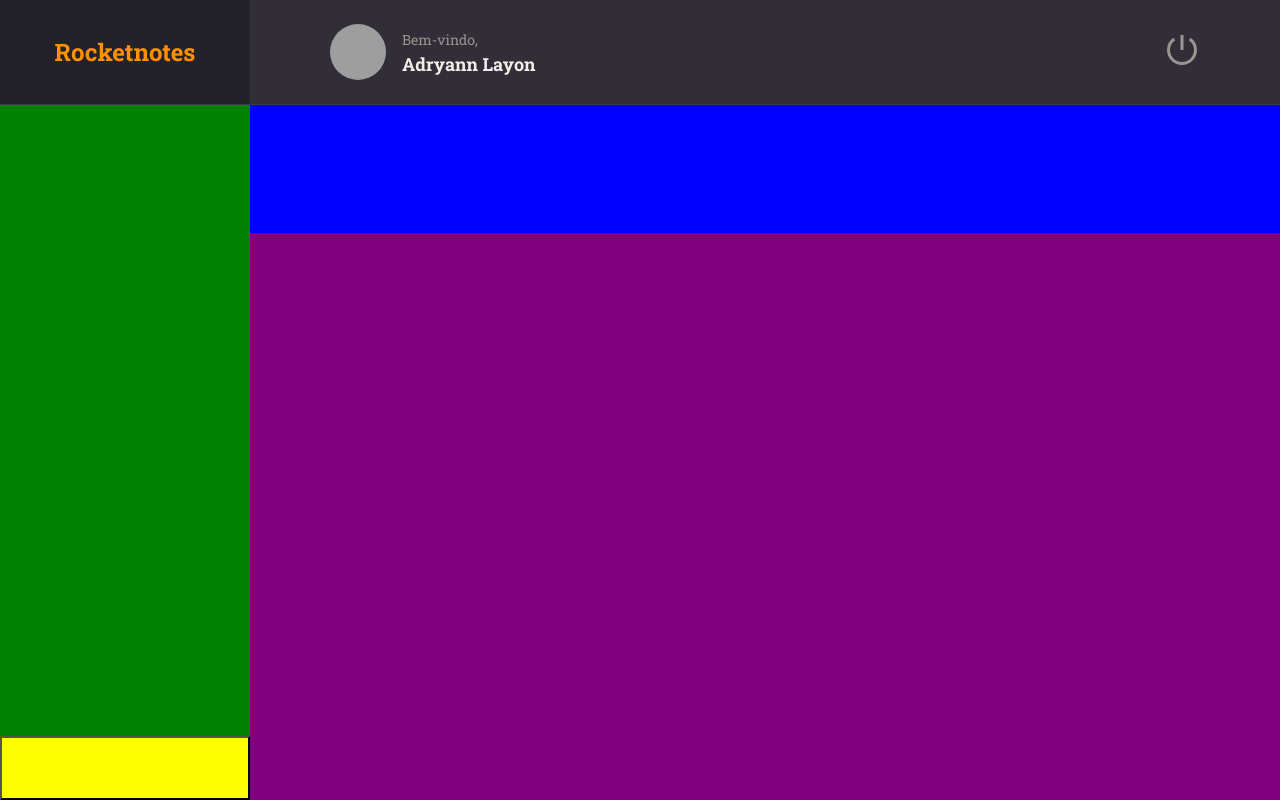
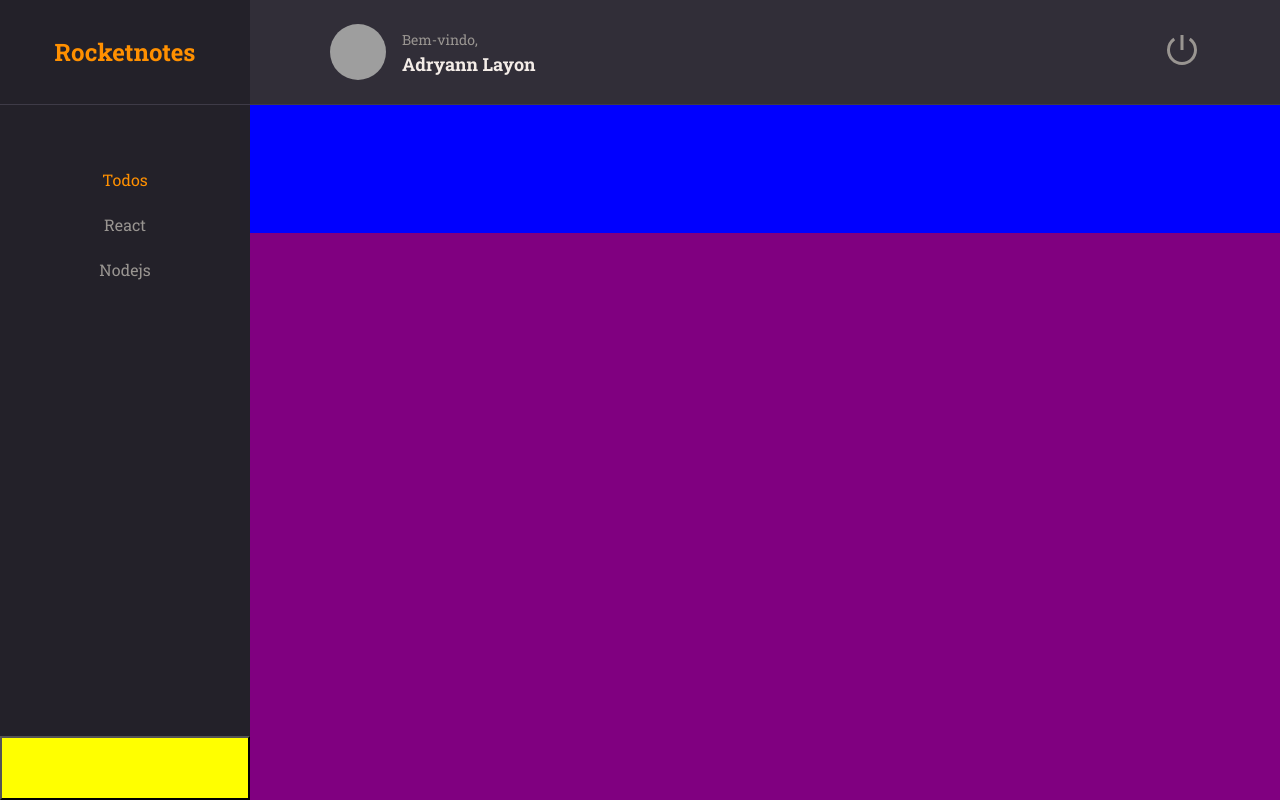
Before and after one commit to Layonzera/stage09-frontend, a React (Vite) app: page / in a window 1280 px wide. Built offline with nearby package versions, Linux system fonts and the light colour scheme; grey boxes are pictures that could not be loaded.

Commit message:
Menu component finished

```diff
--- a/src/components/ButtonText/index.jsx
+++ b/src/components/ButtonText/index.jsx
@@ -1,8 +1,8 @@
 import { Container } from "./styles";
 
-export function ButtonText({ title, ...rest }) {
+export function ButtonText({ title, isActive = false, ...rest }) {
   return(
-    <Container type="button" {...rest}>
+    <Container type="button" isActive={isActive} {...rest}>
       { title }
     </Container>
   )
--- a/src/components/ButtonText/styles.js
+++ b/src/components/ButtonText/styles.js
@@ -2,7 +2,8 @@
 
 export const Container = styled.button`
   background: none;
-  color: ${({ theme }) => theme.COLORS.ORANGE};
+  color: ${({ theme, isActive }) =>
+    isActive ? theme.COLORS.ORANGE : theme.COLORS.GRAY_100};
   border: none;
   font-size: 16px;
 `
--- a/src/pages/Home/index.jsx
+++ b/src/pages/Home/index.jsx
@@ -1,6 +1,7 @@
 import { Container, Brand, Menu, Search, Content, NewNote } from './styles.js'
 
 import { Header } from '../../components/Header'
+import { ButtonText } from '../../components/ButtonText'
 
 export function Home() {
   return (
@@ -11,7 +12,11 @@
 
       <Header />
 
-      <Menu></Menu>
+      <Menu>
+        <li><ButtonText title="Todos" isActive /></li>
+        <li><ButtonText title="React" /></li>
+        <li><ButtonText title="Nodejs" /></li>
+      </Menu>
 
       <Search></Search>
 
--- a/src/pages/Home/styles.js
+++ b/src/pages/Home/styles.js
@@ -30,7 +30,13 @@
 
 export const Menu = styled.ul`
   grid-area: menu;
-  background-color: green;
+  background-color: ${({ theme }) => theme.COLORS.BACKGROUND_900};
+  padding-top: 64px;
+  text-align: center;
+
+  > li {
+    margin-bottom: 24px;
+  }
 `
 
 export const Search = styled.div`
```
